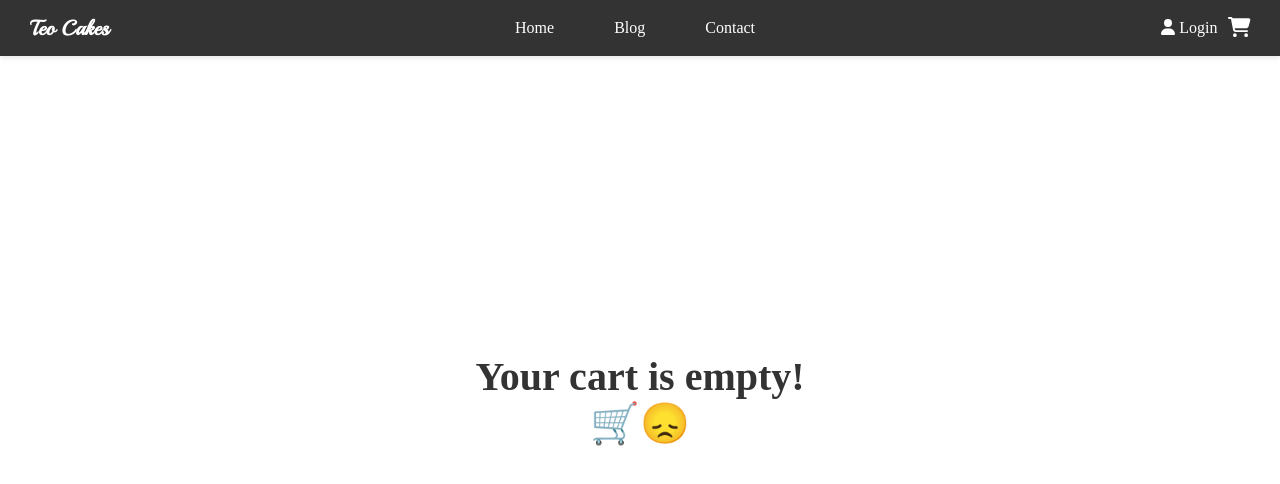
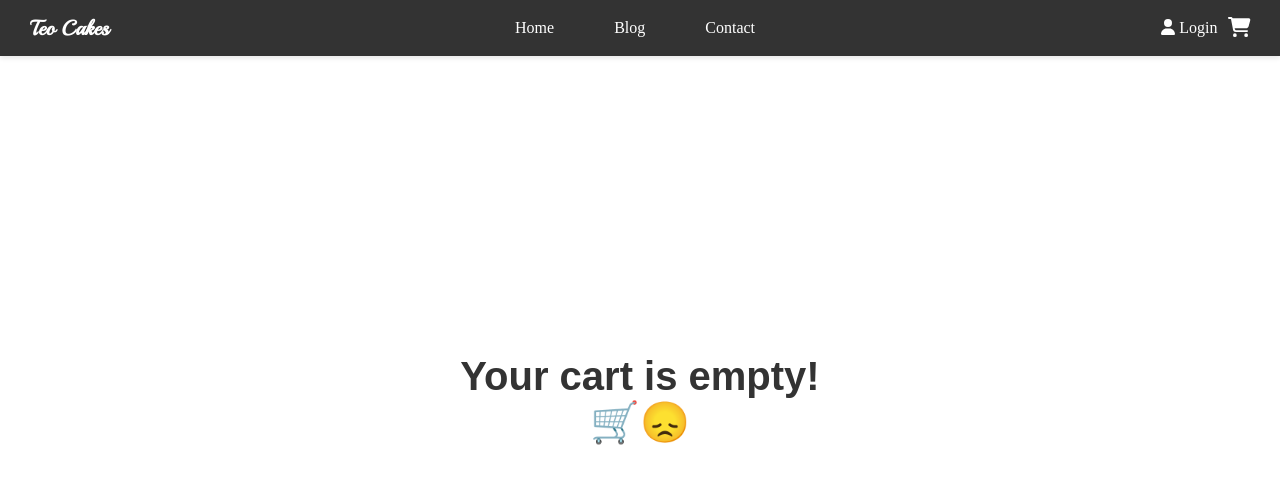
Before and after one commit to ben781105/teofront, a React (Vite) app: page /empty in a window 1280 px wide. Shown: the top 484 px of the page. Built offline with nearby package versions, Linux system fonts and the light colour scheme; no server answers.

Commit message:
Update emptycart.css

```diff
--- a/src/styles/emptycart.css
+++ b/src/styles/emptycart.css
@@ -14,13 +14,10 @@
     flex-direction: column;
     align-items: center;
     justify-content: center;
-
+    font-family: sans-serif;
 }
 
 .empty p{
     text-align: center;
     font-size: 2.5rem;
 }
-.empty img{
-    width:400px;
-}
```
